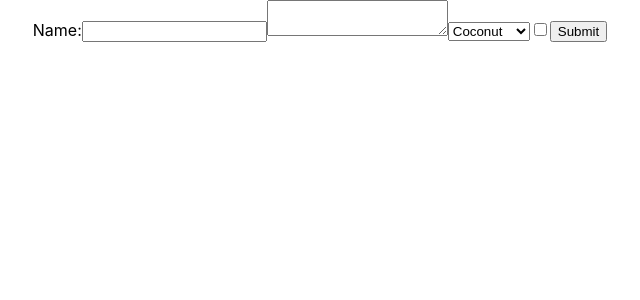
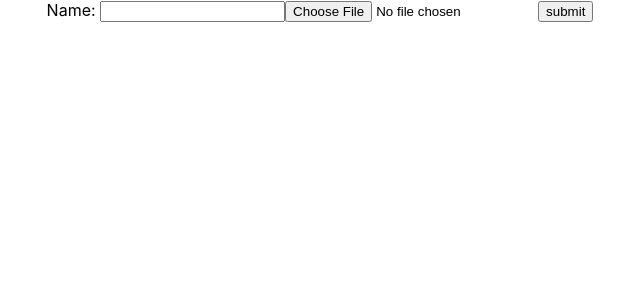
Before and after one commit to duythienitsl/react-amazing, a React (Create React App) app: page / in a window 1280 px wide. Shown: the top 300 px of the page, without its empty margins (320-960 px from the left). Built offline with nearby package versions, Linux system fonts and the light colour scheme.

Commit message:
video 86

```diff
--- a/src/App.js
+++ b/src/App.js
@@ -1,9 +1,9 @@
 import './App.css';
-import Form from './Form/Form';
+import UnControlledComponent from './Form/UnControlledComponent';
 function App() {
   return (
     <div className='App'>
-      <Form />
+      <UnControlledComponent />
     </div>
   );
 }
--- /dev/null
+++ b/src/Form/UnControlledComponent.jsx
@@ -0,0 +1,38 @@
+import React, { Component, createRef } from 'react';
+
+export default class UnControlledComponent extends Component {
+  constructor(props) {
+    super(props);
+
+    this.state = {
+      selectedFile: null
+    };
+    this.input = createRef();
+    this.fileInput = createRef();
+  }
+  handleSubmit = (event) => {
+    event.preventDefault();
+    const formData = new FormData();
+    formData.append('myFile', this.state.selectedFile, this.state.selectedFile.name);
+    console.log(this.state.selectedFile);
+  };
+  onFileChange = (event) => {
+    this.setState({
+      selectedFile: event.target.files[0]
+    });
+  };
+
+  render() {
+    return (
+      <div>
+        <form onSubmit={this.handleSubmit}>
+          <label>
+            Name: <input type='text' ref={this.input} />
+          </label>
+          <input type='file' name='avatar' ref={this.fileInput} onChange={this.onFileChange} />
+          <input type='submit' value='submit' />
+        </form>
+      </div>
+    );
+  }
+}
```
